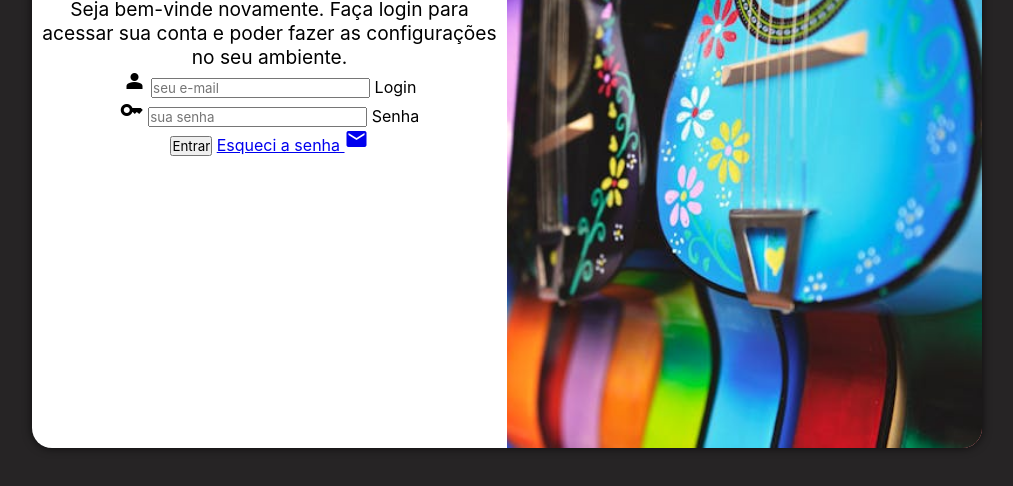
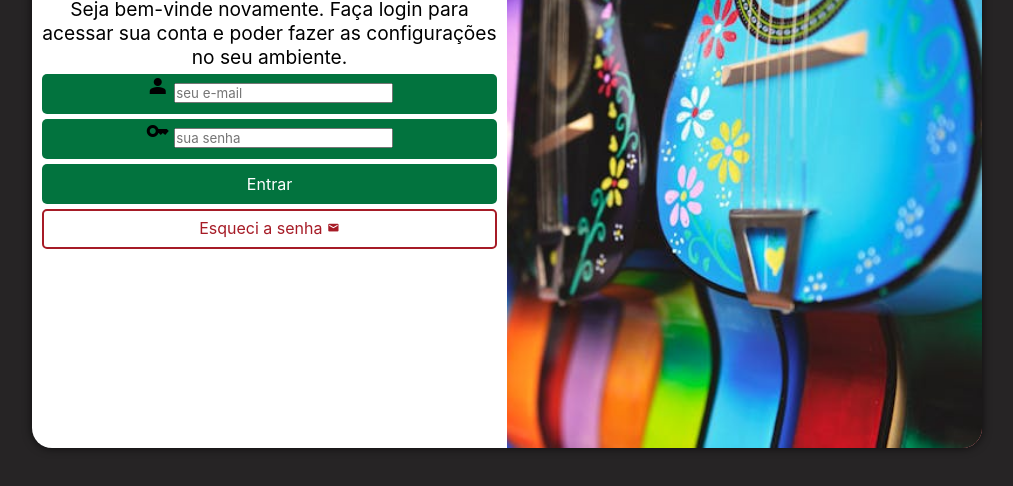
Before and after one commit to GuilhermeAbdalla/Projeto_Tela_De_Login, a plain HTML site: page index.html in a window 1280 px wide. Shown: the part 202-688 px from the top of the page, without its empty margins (133-1146 px from the left). Drawn offline with nearby package versions, Linux system fonts and the light colour scheme.

Commit message:
Form Stylized

```diff
--- a/estilos/style.css
+++ b/estilos/style.css
@@ -62,3 +62,52 @@ section#login{
         }
     }
 }
+
+form > div.campo{
+    display: block;
+    background-color: #02733E;
+    width: 100%;
+    height: 40px;
+    border-radius: 5px;
+    margin: 5px 0px;
+}
+
+div.campo > label{
+    display: none;
+}
+
+form > input[type=submit]{
+    display: block;
+    font-size: 1em;
+    width: 100%;
+    height: 40px;
+    background-color: #02733E;
+    color: white;
+    border: none;
+    border-radius: 5px;
+    margin-top: 5px;
+    &:hover{
+        background-color:#01502b;
+        cursor: pointer;
+    }
+}
+
+form > a.botao{
+    display: block;
+    width: 100%;
+    height: 40px;
+    padding-top: 7px;
+    margin-top: 5px;
+    text-align: center;
+    text-decoration: none;
+    border: 2px solid #A61B26;
+    border-radius: 5px;
+    color: #A61B26;
+    > span{
+        font-size: 0.8em;
+    }
+    &:hover{
+        background-color: #A61B26;
+        color: white;
+    }
+}
--- a/index.html
+++ b/index.html
@@ -29,7 +29,7 @@
                         <label for="isenha">Senha</label>
                     </div>
                     <input type="submit" value="Entrar">
-                    <a href="#">
+                    <a href="#" class="botao">
                         Esqueci a senha <span class="material-symbols-outlined" style="font-variation-settings: 'FILL' 1">mail</span>
                     </a>
                 </form>
```
